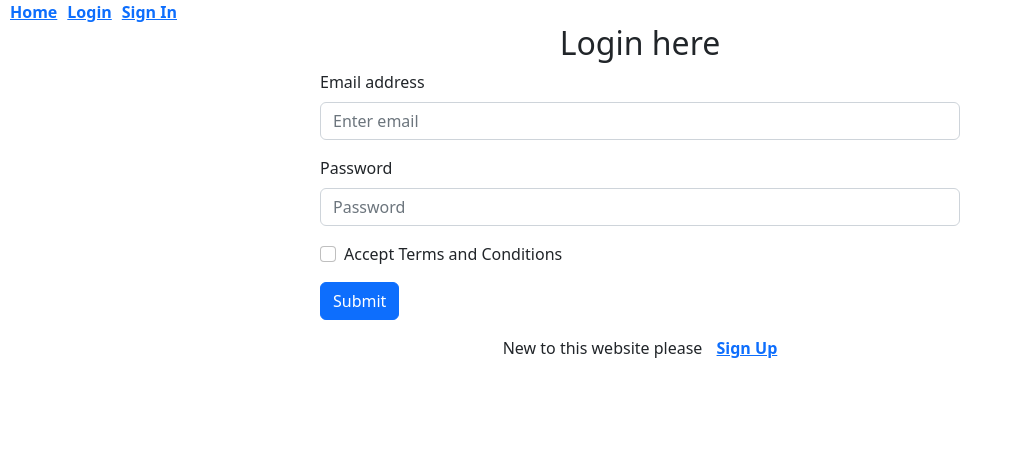
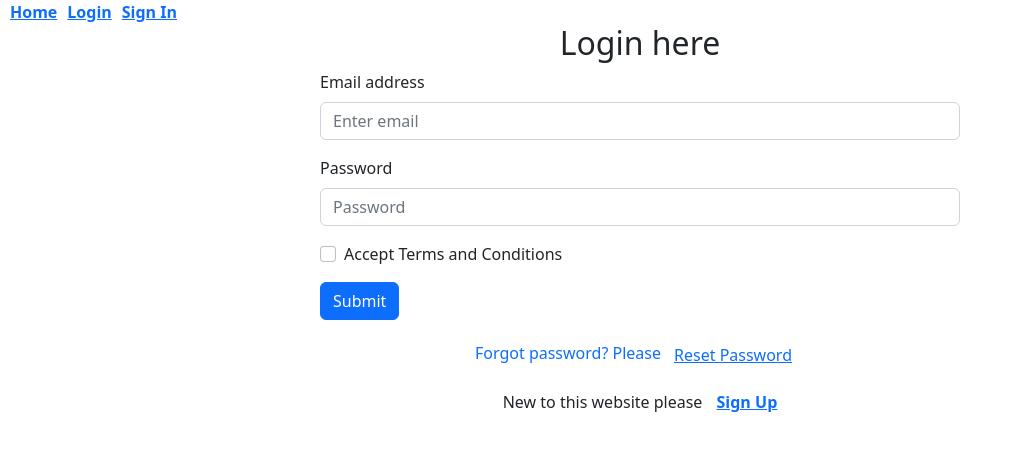
Before and after one commit to Mousamia/Email-pwd-auth, a React (Vite) app: page /login in a window 1280 px wide. Shown: the top 450 px of the page, without its empty margins (0-1012 px from the left). Built offline with nearby package versions, Linux system fonts and the light colour scheme.

Commit message:
email verification sent

```diff
--- a/src/components/Login/Login.jsx
+++ b/src/components/Login/Login.jsx
@@ -1,3 +1,4 @@
+/* eslint-disable react-hooks/rules-of-hooks */
 /* eslint-disable no-unused-vars */
 import React from 'react';
 import Form from 'react-bootstrap/Form';
@@ -7,13 +8,15 @@ import app from '../../firebase/firebase.config';
 
 const auth = getAuth(app);
 import './Login.css'
-import { createUserWithEmailAndPassword, getAuth, signInWithEmailAndPassword } from 'firebase/auth';
+import { getAuth, sendPasswordResetEmail, signInWithEmailAndPassword } from 'firebase/auth';
 import { Link } from 'react-router-dom';
+import { useRef } from 'react';
 
 const Login = () => {
 
     const [errorMessage, setErrorMessage] = useState("");
     const [success, setSuccess] = useState("");
+    const emailRef = useRef();
 
 
     const handelSubmit = (event) => {
@@ -23,7 +26,6 @@ const Login = () => {
         const email = event.target.email.value;
         const password = event.target.password.value;
         console.log(email, password);
-
 
 
         // siging in with email and password
@@ -42,22 +44,32 @@ const Login = () => {
     }
 
 
+    const handleResetPassword = (event) => {
+        const email = emailRef.current.value;
+        console.log(email);
+        if(!email){
+            alert("please provide your email");
+        }
+
+        sendPasswordResetEmail(auth, email)
+        .then(() => {
+          alert("password esent link sent");
+        })
+
+       .catch((error) => {
+       console.log(error.message);
+       })
+
+    }
 
 
-    // const handleEmail = (event) => {
-    //     // setEmail(event.target.value);
-    // }
-
-    // const handlePwd = (event) => {
-    //     // console.log(event.target.value);
-    // }
     return (
         <div>
             <h2 className='text-center'>Login here</h2>
             <Form onSubmit={handelSubmit} className='w-50 mx-auto'>
                 <Form.Group className="mb-3" controlId="formBasicEmail">
                     <Form.Label>Email address</Form.Label>
-                    <Form.Control type="email" name='email' placeholder="Enter email" required />
+                    <Form.Control ref={emailRef} type="email" name='email' placeholder="Enter email" required />
 
                 </Form.Group>
 
@@ -74,6 +86,12 @@ const Login = () => {
                 <p className="text-danger"> {errorMessage} </p>
                 <p className="text-success"> {success} </p>
             </Form>
+            <p className="text-primary text-center">
+                Forgot password? Please
+                 <button onClick={handleResetPassword} className="btn btn-link">
+                    Reset Password
+                </button>
+            </p>
             <p className='text-center'>New to this website please <Link to="/signup"> Sign Up</Link> </p>
         </div>
     );
--- a/src/components/SignUp/SignUp.jsx
+++ b/src/components/SignUp/SignUp.jsx
@@ -10,9 +10,6 @@ import app from '../../firebase/firebase.config';
 import { Link } from 'react-router-dom';
 
 const auth = getAuth(app);
-
-
-
 
 
 
@@ -41,7 +38,7 @@ const SignUp = () => {
         // creating User in Firebase
         createUserWithEmailAndPassword(auth, email, password)
             .then(userCredential => {
-                // console.log(auth);
+                console.log(auth);
                 console.log(userCredential);
                 const loggedinUser = userCredential.user.email;
                 // console.log(loggedinUser);
@@ -62,23 +59,20 @@ const SignUp = () => {
             })
 
     }
+
+
     // send email verification link
-    const emailVerification = (user) => {
-        sendEmailVerification(user)
-            .then((result) => {
-                console.log(result);
-                alert("email sent forverification");
-            })
+    const emailVerification = (loggedinUser) => {
+        console.log(loggedinUser);
+        sendEmailVerification(auth.currentUser)
+            .then(() => {
+                console.log(auth.currentUser);
+                console.log("sent");
+                alert("email sent");
+            });
 
     }
 
-    // const handleEmail = (event) => {
-    //     // setEmail(event.target.value);
-    // }
-
-    // const handlePwd = (event) => {
-    //     // console.log(event.target.value);
-    // }
 
     return (
         <div>
```
